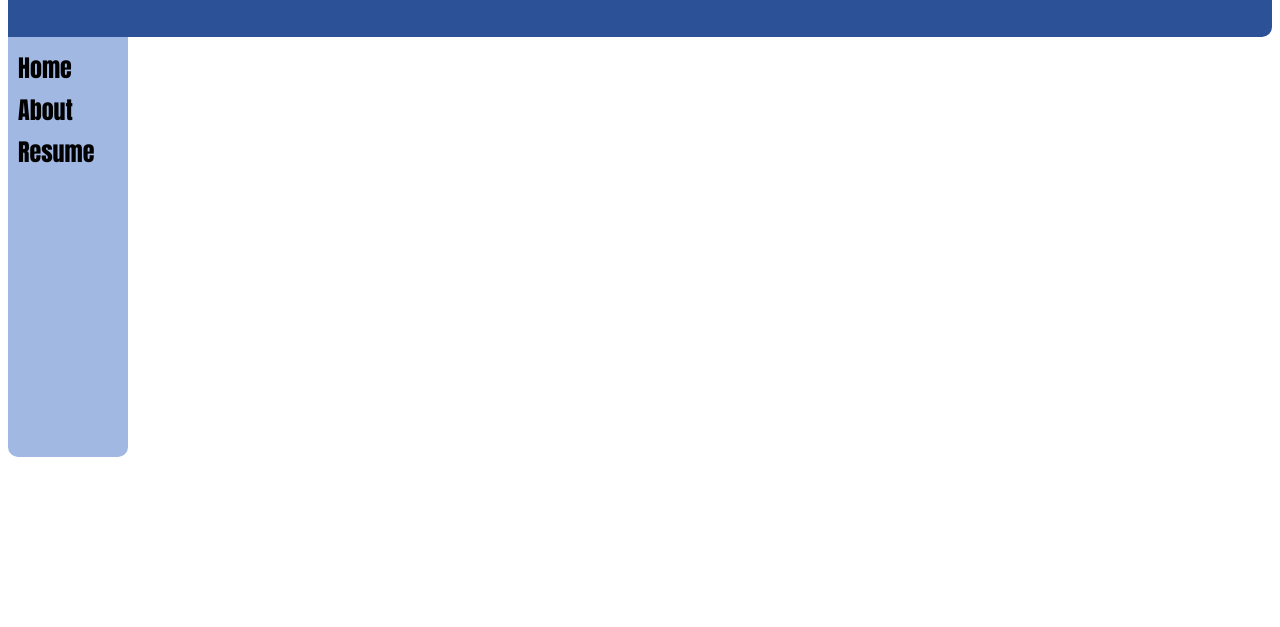
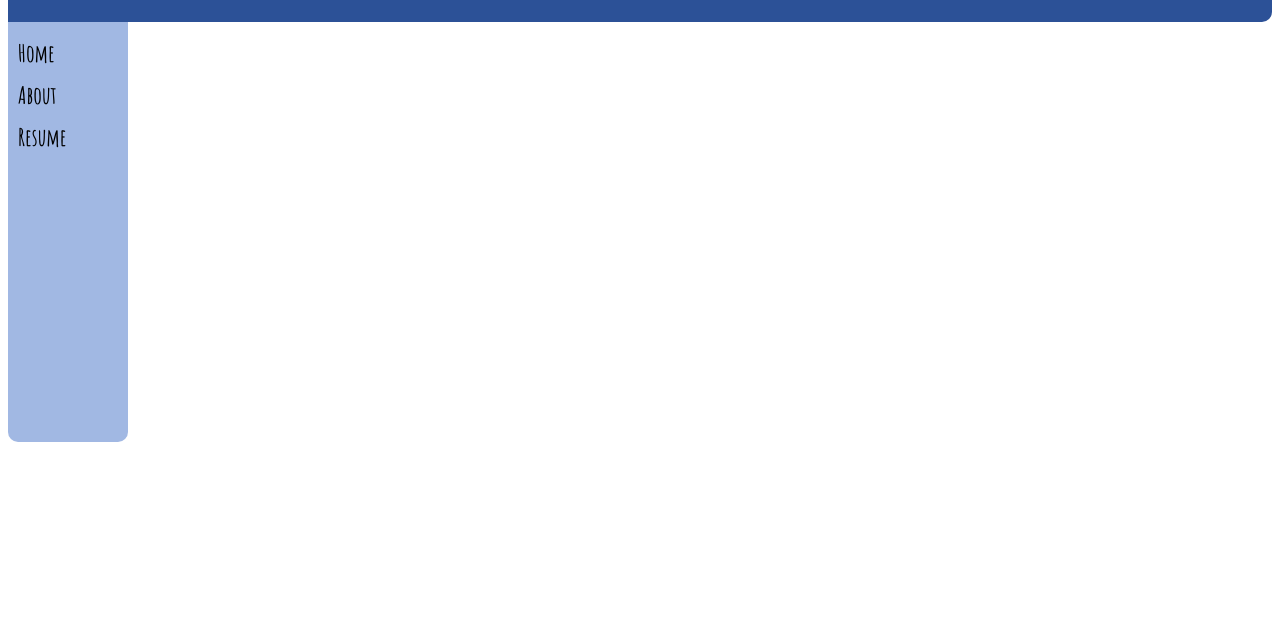
Before and after one commit to laurabrooks/laurabrooks.github.io-archive, a plain HTML site: page bio.html in a window 1280 px wide. Shown: the part 173-800 px from the top of the page. Drawn offline with Linux system fonts and the light colour scheme.

Commit message:
Troubleshooting Fonts

```diff
--- a/bio.html
+++ b/bio.html
@@ -11,6 +11,7 @@
         <meta "description" content="Laura's website"/>
         <meta "keywords" content="Laura Brooks, Tufts University"/>
         <meta "author" content="Laura Brooks"/>
+       <link href='http://fonts.googleapis.com/css?family=Pontano+Sans|Amatic+SC:700' rel='stylesheet' type='text/css'>
         <link rel="stylesheet" href="index.css" />
 </head>
 
```
Also changed, not shown: resume.html (+1 -0 lines).
